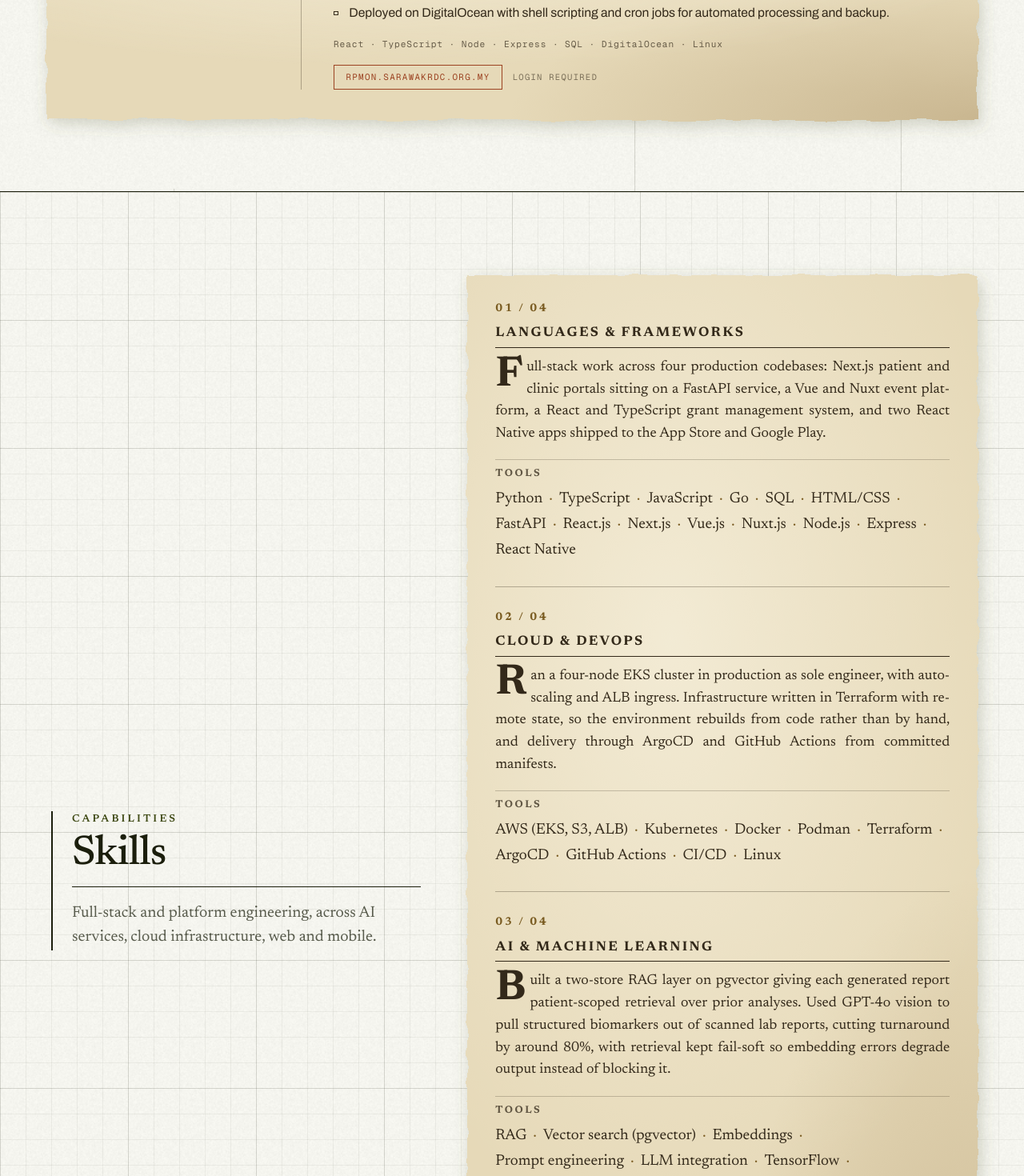
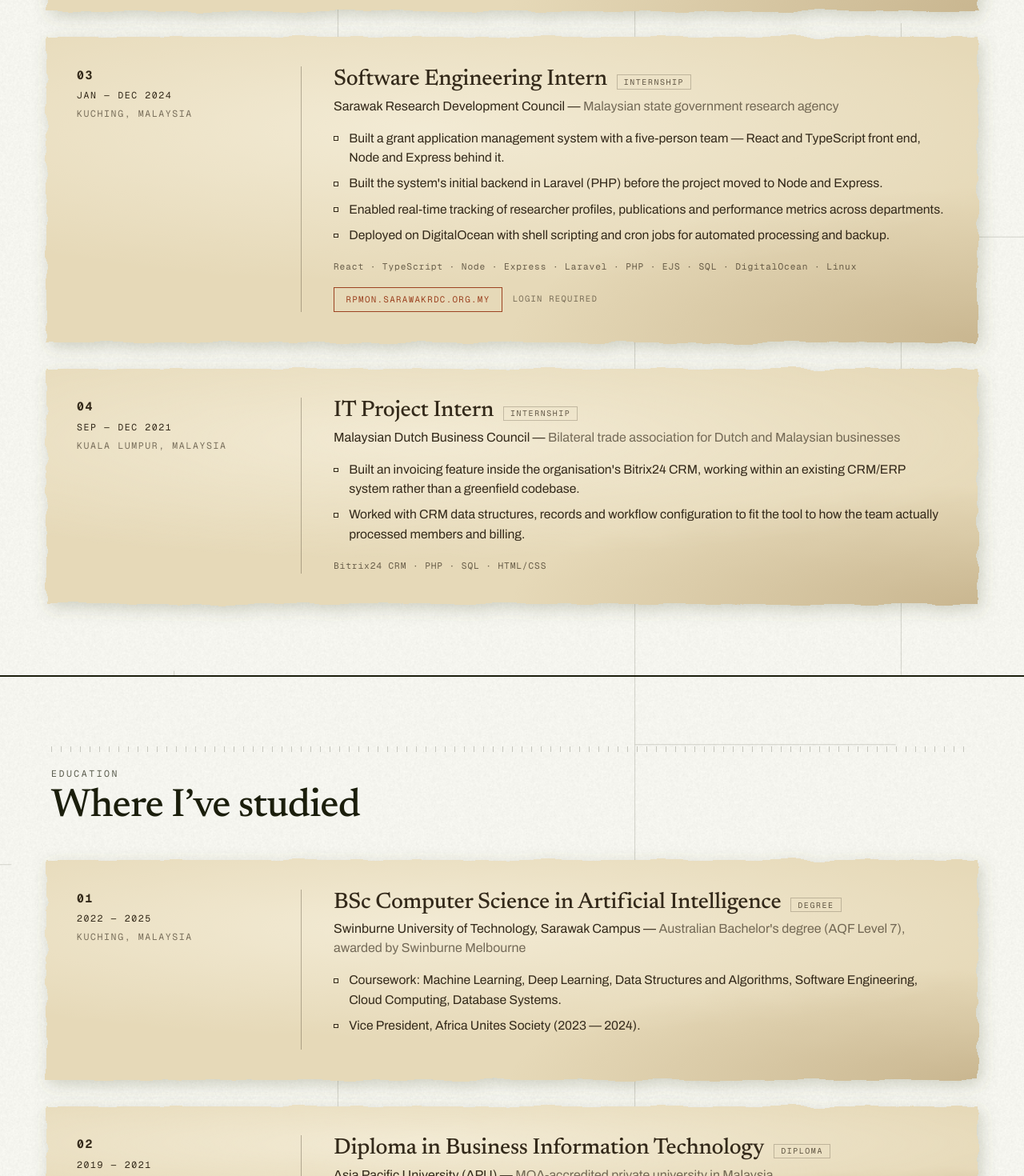
Before and after one commit to MUMBA-Amos/myportfolio1, a React (Create React App) app: page / in a window 1280 px wide. Shown: the part 2272-3742 px from the top of the page at 80% size. Built offline with nearby package versions, Linux system fonts and the light colour scheme; a web font is replaced by a local one.

Commit message:
Bring the site in line with the new CV
Adds the MDBC internship and an Education section (degrees,
certifications, languages), fills in the missing Baseline, GoAcara, SRDC
and PupMood points, adds PHP, Laravel and SQL to Skills, and replaces
cv.pdf with the new Full Stack Developer CV.

```diff
--- a/src/App.js
+++ b/src/App.js
@@ -4,6 +4,7 @@ import Projects from './components/Projects';
 import Footer from './components/Footer';
 import Skills from "./components/Skills";
 import Experience from "./components/Experience";
+import Education from "./components/Education";
 import 'bootstrap/dist/css/bootstrap.min.css';
 import './App.css';
 import ContactMe from './components/ContactMe';
@@ -52,6 +53,8 @@ function App() {
             read as one run rather than a repeat split in two. */}
         <Section name="Experience"><Experience /></Section>
 
+        <Section name="Education"><Education /></Section>
+
         <Section name="Skills"><Skills /></Section>
 
         {/* Both ordinary sections now. Technologies used to stick at the top
--- /dev/null
+++ b/src/components/Education.jsx
@@ -0,0 +1,94 @@
+import React from "react";
+import DrawnLines from "./DrawnLines";
+import "./Experience.css";
+
+/**
+ * Education, certifications and languages. Same clippings as Experience,
+ * so it reuses that section's styles — including the #xpTorn filter, which
+ * Experience defines earlier on the page.
+ */
+const entries = [
+  {
+    index: "01",
+    title: "BSc Computer Science in Artificial Intelligence",
+    kind: "Degree",
+    org: "Swinburne University of Technology, Sarawak Campus",
+    note: "Australian Bachelor's degree (AQF Level 7), awarded by Swinburne Melbourne",
+    place: "Kuching, Malaysia",
+    dates: "2022 — 2025",
+    points: [
+      "Coursework: Machine Learning, Deep Learning, Data Structures and Algorithms, Software Engineering, Cloud Computing, Database Systems.",
+      "Vice President, Africa Unites Society (2023 — 2024).",
+    ],
+  },
+  {
+    index: "02",
+    title: "Diploma in Business Information Technology",
+    kind: "Diploma",
+    org: "Asia Pacific University (APU)",
+    note: "MQA-accredited private university in Malaysia",
+    place: "Kuala Lumpur, Malaysia",
+    dates: "2019 — 2021",
+    points: [],
+  },
+  {
+    index: "03",
+    title: "Certifications & languages",
+    kind: "Other",
+    org: "Continuing learning",
+    note: "courses and languages",
+    points: [
+      "Machine Learning Specialization, DeepLearning.AI (June 2025).",
+      "Kubernetes Hands-On: Deploy Microservices to AWS Cloud, Udemy (2025).",
+      "English: Native · German: A1 (in progress) · Dutch: Beginner.",
+    ],
+  },
+];
+
+const Education = () => (
+  <section id="education" className="xp">
+    <DrawnLines />
+    <div className="container">
+      <header className="xp__head">
+        <span className="xp__kicker">Education</span>
+        <h2 className="xp__title">Where I&rsquo;ve studied</h2>
+      </header>
+
+      <div className="xp__rows">
+        {entries.map((entry) => (
+          <article className="xp-row" key={entry.index}>
+            <div className="xp-row__meta">
+              <span className="xp-row__index">{entry.index}</span>
+              {entry.dates && (
+                <span className="xp-row__dates">{entry.dates}</span>
+              )}
+              {entry.place && (
+                <span className="xp-row__place">{entry.place}</span>
+              )}
+            </div>
+
+            <div className="xp-row__body">
+              <h3 className="xp-row__title">
+                {entry.title}
+                <span className="xp-row__kind">{entry.kind}</span>
+              </h3>
+              <p className="xp-row__org">
+                {entry.org} — <span>{entry.note}</span>
+              </p>
+
+              {entry.points.length > 0 && (
+                <ul className="xp-row__points">
+                  {entry.points.map((point) => (
+                    <li key={point}>{point}</li>
+                  ))}
+                </ul>
+              )}
+            </div>
+          </article>
+        ))}
+      </div>
+    </div>
+  </section>
+);
+
+export default Education;
--- a/src/components/Experience.jsx
+++ b/src/components/Experience.jsx
@@ -20,9 +20,11 @@ const roles = [
     points: [
       "Built a women's health platform end to end — Next.js patient and clinic portals on a FastAPI service and Supabase Postgres, deployed on Vercel.",
       "Used GPT-4o vision to extract structured biomarker data from scanned lab reports, cutting report turnaround by around 80%.",
+      "Generated clinical narratives with GPT-5 against a strict JSON schema, with every statistic computed in code so the model narrates figures rather than producing them.",
       "Built a two-store RAG layer on pgvector giving each report patient-scoped retrieval, kept fail-soft so embedding errors degrade output rather than block it.",
+      "Built the access-control layer for a multi-tenant clinical platform: server-side token identity, clinic-scoped staff access, and medical files served only through short-lived signed URLs, designed around Malaysia's PDPA.",
     ],
-    tech: "Python · FastAPI · Next.js · GPT-4o/GPT-5 · pgvector · Supabase · Vercel",
+    tech: "Python · FastAPI · Next.js · GPT-4o/GPT-5 · pgvector · Supabase · PostgreSQL · Vercel",
   },
   {
     index: "02",
@@ -36,9 +38,11 @@ const roles = [
     points: [
       "Provisioned a four-node EKS cluster on AWS with auto-scaling and ALB ingress, running a microservices platform in production.",
       "Wrote the infrastructure in Terraform with remote state in S3, so the environment rebuilds from code rather than by hand.",
+      "Built GitOps delivery with ArgoCD and GitHub Actions, so deployments came from committed manifests rather than manual kubectl.",
+      "Containerised services with Podman and Docker so local and production builds stay identical, removing environment drift as a class of bug.",
       "Ran the platform end to end as sole engineer: cluster, pipelines, database and application code.",
     ],
-    tech: "Vue · Nuxt · Node · Go · Kubernetes · AWS EKS · Terraform · ArgoCD",
+    tech: "Vue · Nuxt · Node · Go · PostgreSQL · Docker · Podman · Kubernetes · AWS EKS · Terraform · ArgoCD · GitHub Actions",
   },
   {
     index: "03",
@@ -51,10 +55,25 @@ const roles = [
     note: "Malaysian state government research agency",
     points: [
       "Built a grant application management system with a five-person team — React and TypeScript front end, Node and Express behind it.",
+      "Built the system's initial backend in Laravel (PHP) before the project moved to Node and Express.",
       "Enabled real-time tracking of researcher profiles, publications and performance metrics across departments.",
       "Deployed on DigitalOcean with shell scripting and cron jobs for automated processing and backup.",
     ],
-    tech: "React · TypeScript · Node · Express · SQL · DigitalOcean · Linux",
+    tech: "React · TypeScript · Node · Express · Laravel · PHP · EJS · SQL · DigitalOcean · Linux",
+  },
+  {
+    index: "04",
+    title: "IT Project Intern",
+    kind: "Internship",
+    org: "Malaysian Dutch Business Council",
+    place: "Kuala Lumpur, Malaysia",
+    dates: "Sep — Dec 2021",
+    note: "Bilateral trade association for Dutch and Malaysian businesses",
+    points: [
+      "Built an invoicing feature inside the organisation's Bitrix24 CRM, working within an existing CRM/ERP system rather than a greenfield codebase.",
+      "Worked with CRM data structures, records and workflow configuration to fit the tool to how the team actually processed members and billing.",
+    ],
+    tech: "Bitrix24 CRM · PHP · SQL · HTML/CSS",
   },
 ];
 
--- a/src/components/Footer.jsx
+++ b/src/components/Footer.jsx
@@ -10,7 +10,7 @@ const Footer = () => (
     <div className="container colophon__inner">
       <span className="colophon__name">Mumba Amos Ntambo</span>
       <span className="colophon__role">
-        Frontend &amp; full-stack engineer — Kuala Lumpur
+        AI &amp; full-stack engineer — Kuala Lumpur
       </span>
       <span className="colophon__year">
         &copy; {new Date().getFullYear()}
--- a/src/components/Projects.jsx
+++ b/src/components/Projects.jsx
@@ -19,6 +19,7 @@ const shipped = [
     kind: "Personal trainer and client marketplace",
     platform: "iOS and Android",
     role: "Sole developer",
+    dates: "Aug 2025 — Mar 2026",
     points: [
       "Two-sided marketplace with swipe-based discovery, real-time chat and session booking, with separate flows for trainers and clients.",
       "Profile management, certifications, earnings tracking, client leads, and a workout and diet plan builder, with Google Maps for location-based discovery.",
@@ -39,10 +40,12 @@ const shipped = [
     kind: "Dog mood tracking",
     platform: "iOS",
     role: "Sole developer",
+    dates: "Jun 2026",
     points: [
-      "Logs and analyses a dog's mood over time, with multi-dog support, streak tracking and time-of-day mood bucketing.",
-      "Animated component set with haptic and audio feedback, tuned to render smoothly across a range of devices.",
-      "Authentication, route-guarded onboarding, data sync, subscription entitlement gating and push notifications, taken through App Store review.",
+      "Logs and analyses a dog's mood over time, with multi-dog support, streak tracking, time-of-day mood bucketing, and animated UI with haptic and audio feedback.",
+      "Supabase for data sync and auth with Google and Apple Sign-In, a route-guarded onboarding flow, and RevenueCat entitlements gating multi-dog support, mood trends and AI features.",
+      "AI-powered mood summaries that turn logged entries into natural-language insights, plus push notifications and reminders.",
+      "Full release pipeline: EAS Build, App Store submission, and a marketing landing page with legal and support pages.",
     ],
     tech: "React Native · Expo · TypeScript · Supabase · RevenueCat · EAS Build",
     // No country segment: apps.apple.com redirects to the visitor's own
@@ -128,6 +131,7 @@ const Projects = () => {
                 <span className="work-card__index">{app.index}</span>
                 <span className="work-card__platform">{app.platform}</span>
                 <span className="work-card__role">{app.role}</span>
+                <span className="work-card__role">{app.dates}</span>
               </div>
 
               <div className="work-card__body">
--- a/src/components/Skills.jsx
+++ b/src/components/Skills.jsx
@@ -10,10 +10,12 @@ const groups = [
       "Python",
       "TypeScript",
       "JavaScript",
+      "PHP",
       "Go",
       "SQL",
       "HTML/CSS",
       "FastAPI",
+      "Laravel",
       "React.js",
       "Next.js",
       "Vue.js",
@@ -58,7 +60,7 @@ const groups = [
     name: "Databases",
     blurb:
       "Postgres underneath everything: Supabase for auth and data sync across mobile and web, pgvector for embedding search inside the same database, and DigitalOcean managed instances behind the research platform.",
-    skills: ["PostgreSQL", "Supabase", "DigitalOcean managed DBs"],
+    skills: ["PostgreSQL", "SQL", "Supabase", "DigitalOcean managed DBs"],
   },
 ];
 
```
Also changed, not shown: 1 other file (tests, documents, lock files or other folders).
